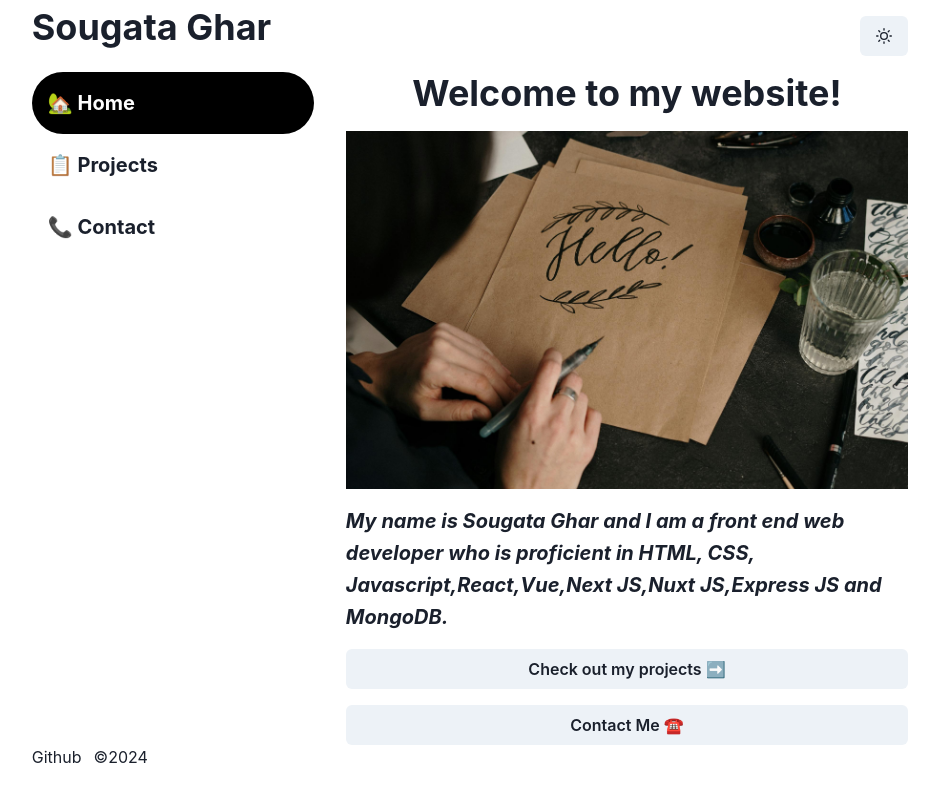
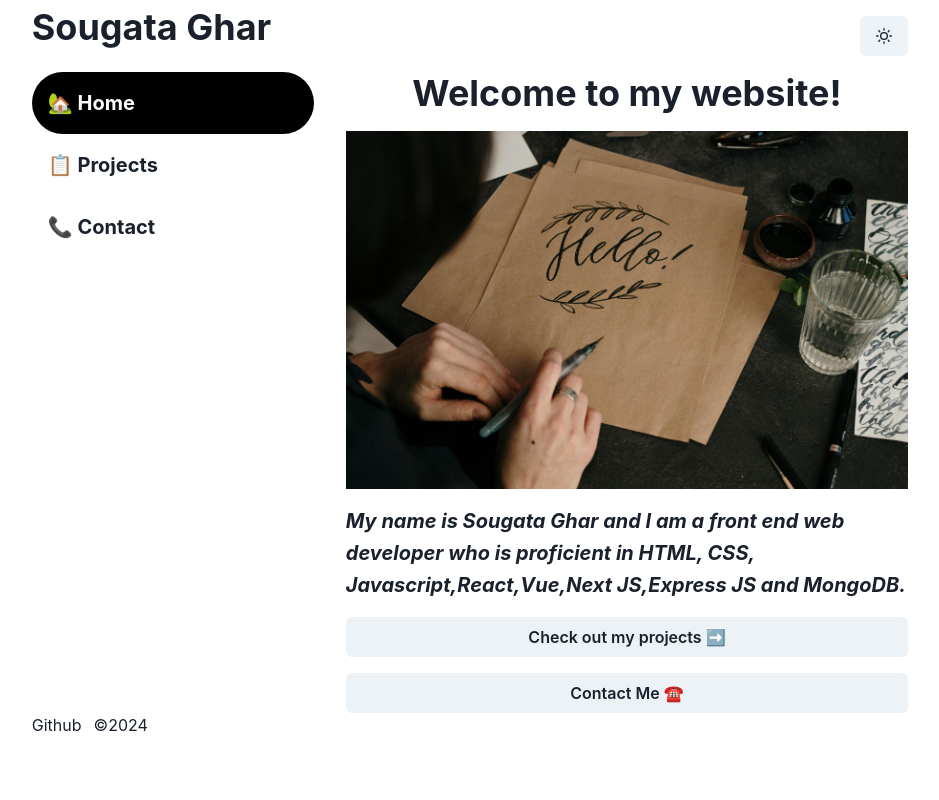
Before and after one commit to sougataghar477/Portfolio, a React (Create React App) app: page / in a window 1280 px wide. Shown: the whole page, without its empty margins (170-1109 px from the left). Built offline with nearby package versions, Linux system fonts and the light colour scheme.

Commit message:
added new project

```diff
--- a/src/components/Home.js
+++ b/src/components/Home.js
@@ -5,7 +5,7 @@ function Home(){
     <Heading textAlign={'center'}>Welcome to my website!</Heading>
     <Image mt={4} src='/hello.jpeg'/>
     <Text mt={4} fontSize={20} mx={'auto'} lineHeight={1.6} fontWeight={'bold'} fontStyle={'italic'}>
-        My name is Sougata Ghar and I am a front end web developer who is proficient in HTML, CSS, Javascript,React,Vue,Next JS,Nuxt JS,Express JS and MongoDB.
+        My name is Sougata Ghar and I am a front end web developer who is proficient in HTML, CSS, Javascript,React,Vue,Next JS,Express JS and MongoDB.
     </Text>
 
     <Link to={'/projects'}><Button w={'100%'} mt={4}>Check out my projects ➡️</Button></Link>
```
